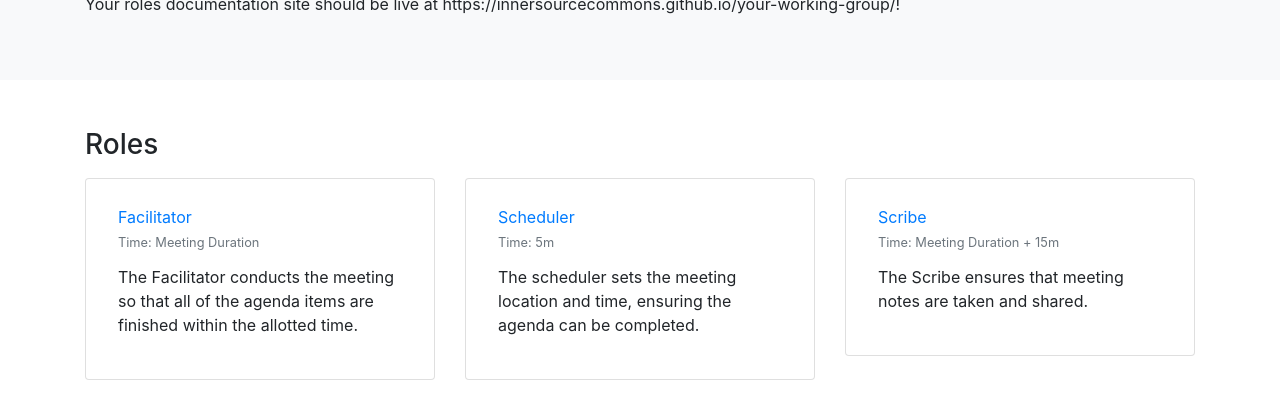
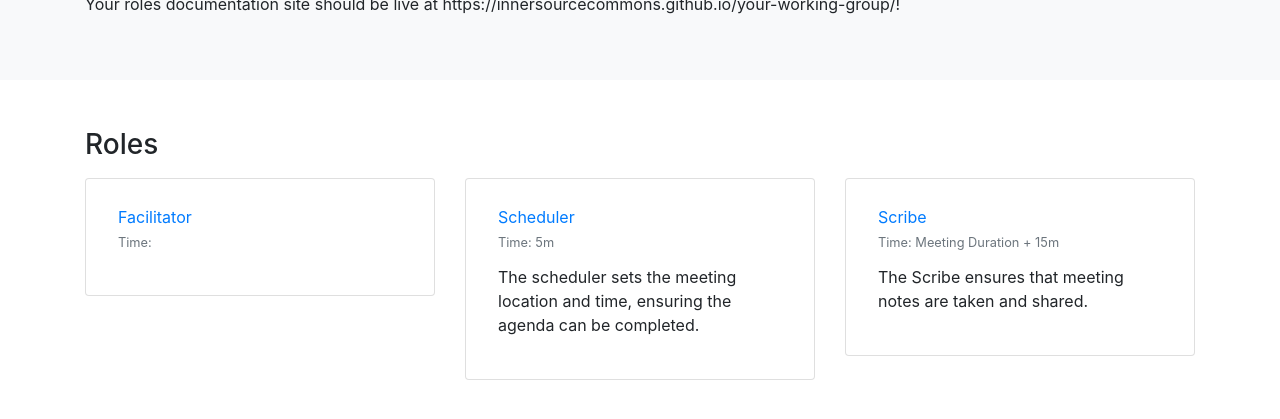
Before and after one commit to mrsanz/jekyll-roles-theme, a Jekyll site: the page built from README.md, in a window 1280 px wide and 900 px high, scrolled down 704 px, cut to the strip 464-883 px from the top of the window. Built offline with Jekyll 4.4.1, drawn with Linux system fonts in a browser that asks for light colours; nearby versions of some CDN libraries; our own code applies the rules of GitHub Pages for plain Markdown files.

Commit message:
Update facilitator.md

```diff
--- a/roles/facilitator.md
+++ b/roles/facilitator.md
@@ -1,7 +1,4 @@
 ---
 layout: role
 title: Facilitator
-time: Meeting Duration
-description: The Facilitator conducts the meeting so that all of the agenda items are finished within the allotted time.
-project_board: true
 ---
```
